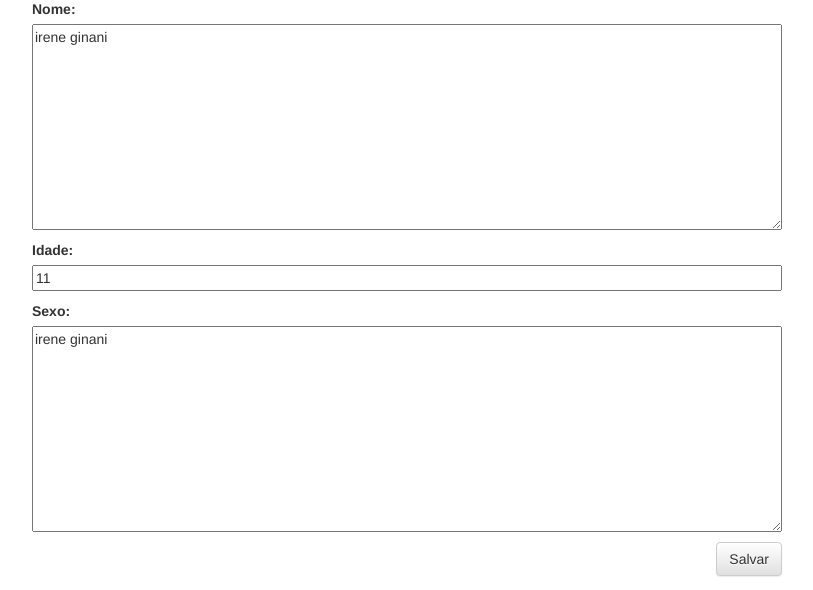
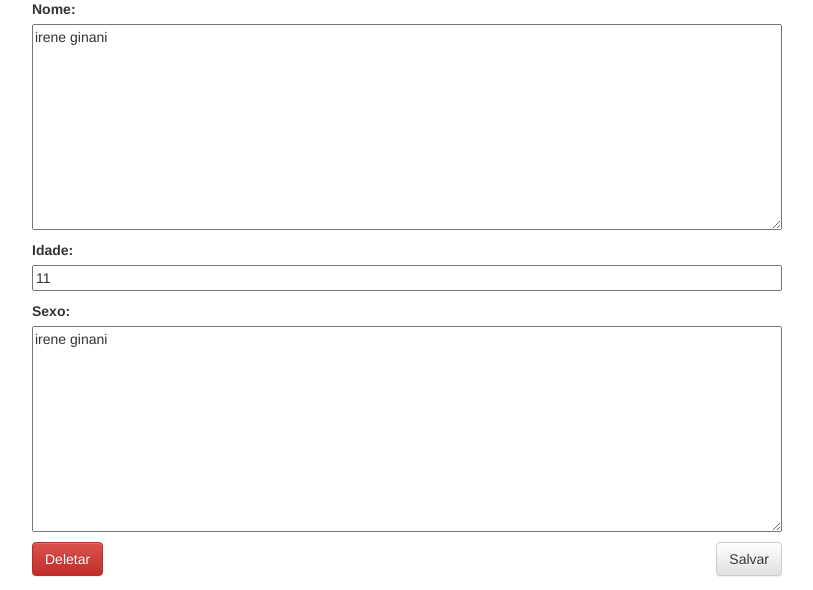
Before and after one commit to IreneGinani/Usuarios-Django, a Django app: page /Usuario/1/edit/ in a window 1280 px wide. Shown: the part 214-804 px from the top of the page, without its empty margins (38-851 px from the left). Run offline with Django 3.2, Linux system fonts and the light colour scheme; data comes from the database, SQL or seed files in the repository; both versions use the stored data as it was after the commit; some libraries are stand-ins or nearby versions.

Commit message:
início da implementação da função de deletar

```diff
--- a/Usuarios/templates/Usuarios/user_edit.html
+++ b/Usuarios/templates/Usuarios/user_edit.html
@@ -4,6 +4,7 @@
     <h1>Novo Usuario</h1>
     <form method="POST" class="post-form">{% csrf_token %}
         {{ form.as_p }}
+        <buttom type = "submit" class="btn btn-danger" value ="Deletar">Deletar</buttom>
         <button type="submit" class="save btn btn-default">Salvar</button>
     </form>
 {% endblock %}
```
Also changed, not shown: db.sqlite3.
